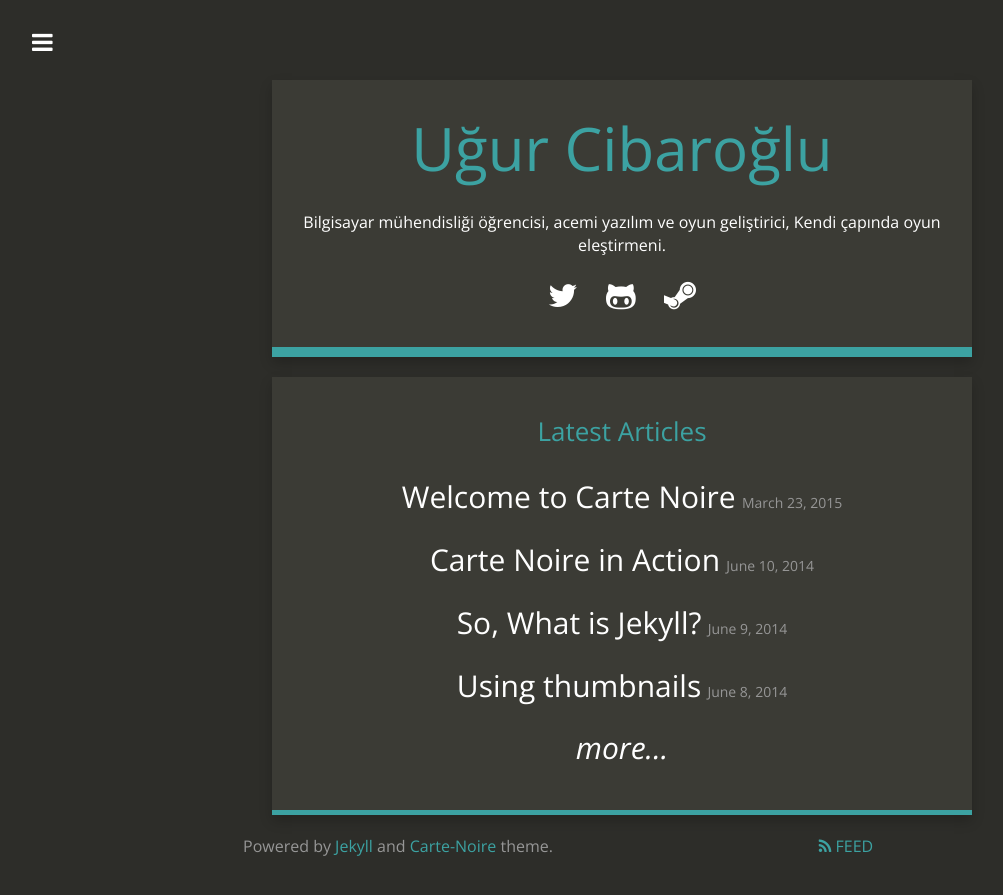
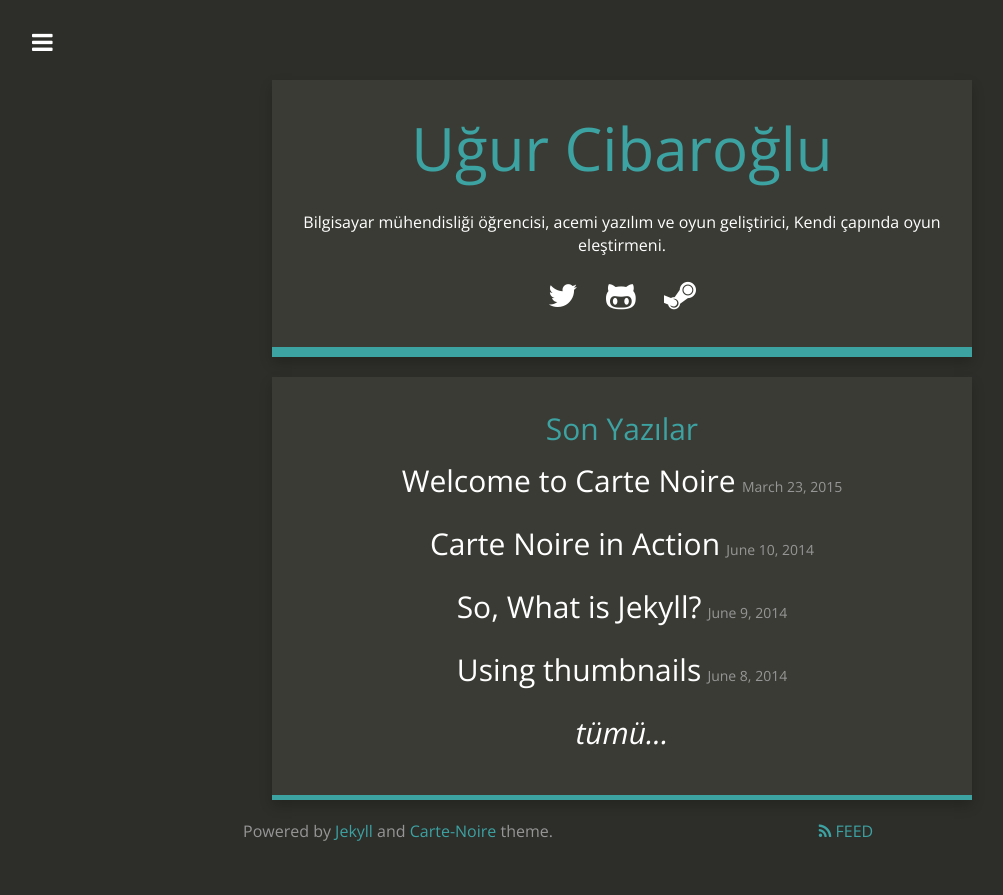
Before and after one commit to uCibar/uCibar.github.io, a Jekyll site: the page built from index.html, in a window 1280 px wide. Shown: the top 895 px of the page, without its empty margins (18-1021 px from the left). Built offline with Jekyll 4.4.1, drawn with Linux system fonts in a browser that asks for light colours; nearby versions of some CDN libraries.

Commit message:
son yazlılar kısmında ufak değişiklikler

```diff
--- a/css/style.css
+++ b/css/style.css
@@ -14,3 +14,9 @@
 .index .articles a{
   font-size: 30px;
 }
+
+.index .articles h2{
+  font-size: 30px;
+  margin-top: 15px;
+  margin-bottom: 15px;
+}
--- a/index.html
+++ b/index.html
@@ -27,7 +27,7 @@
 
             <div class="articles">
 
-              <h2>Latest Articles</h2>
+              <h2>Son Yazılar</h2>
 
               <ul>
                   {% for post in site.posts limit: site.post_limit %}
@@ -39,7 +39,7 @@
 
                   {% endfor %}
                   <li>
-                      <small><i><a href="{{ site.baseurl }}/posts/">more...</a></i></small>
+                      <small><i><a href="{{ site.baseurl }}/posts/">tümü...</a></i></small>
                   </li>
               </ul>
 
```
